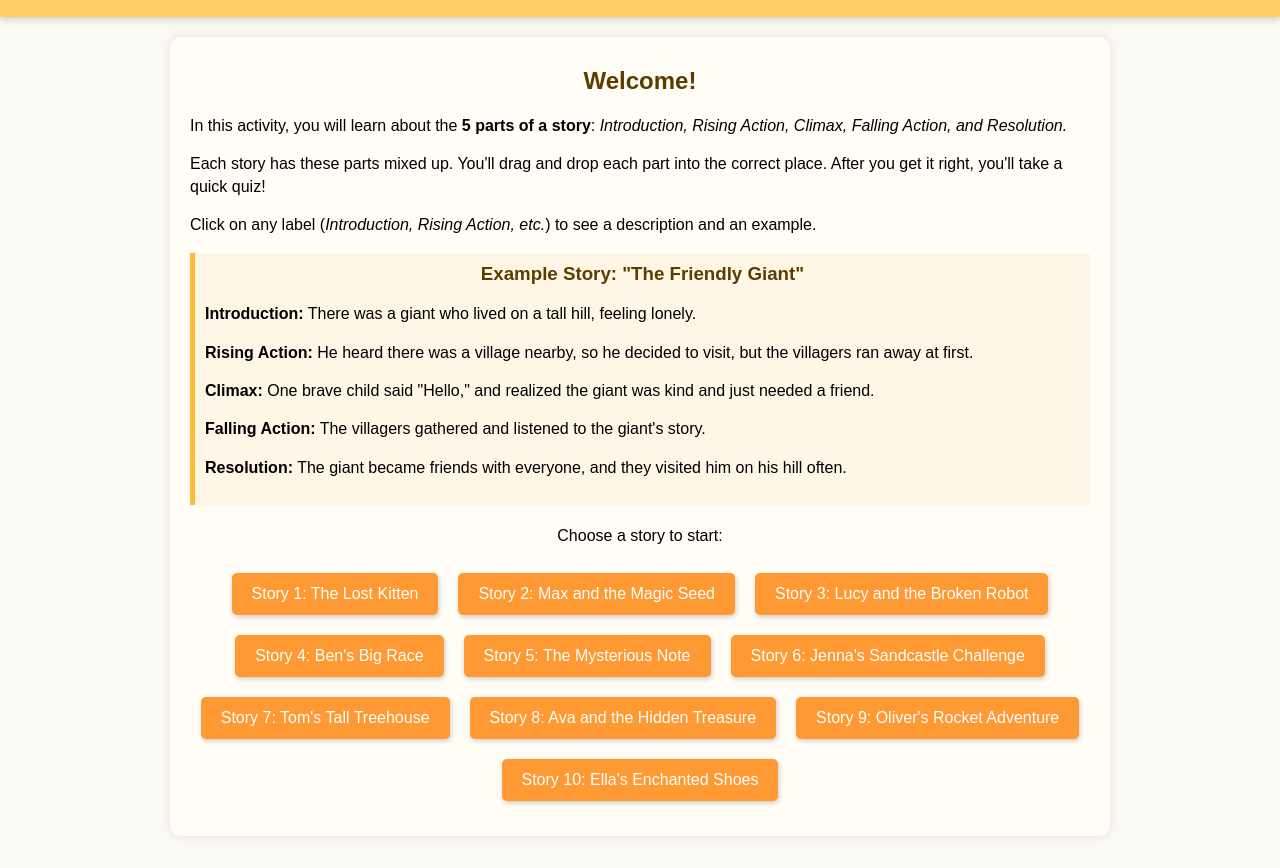
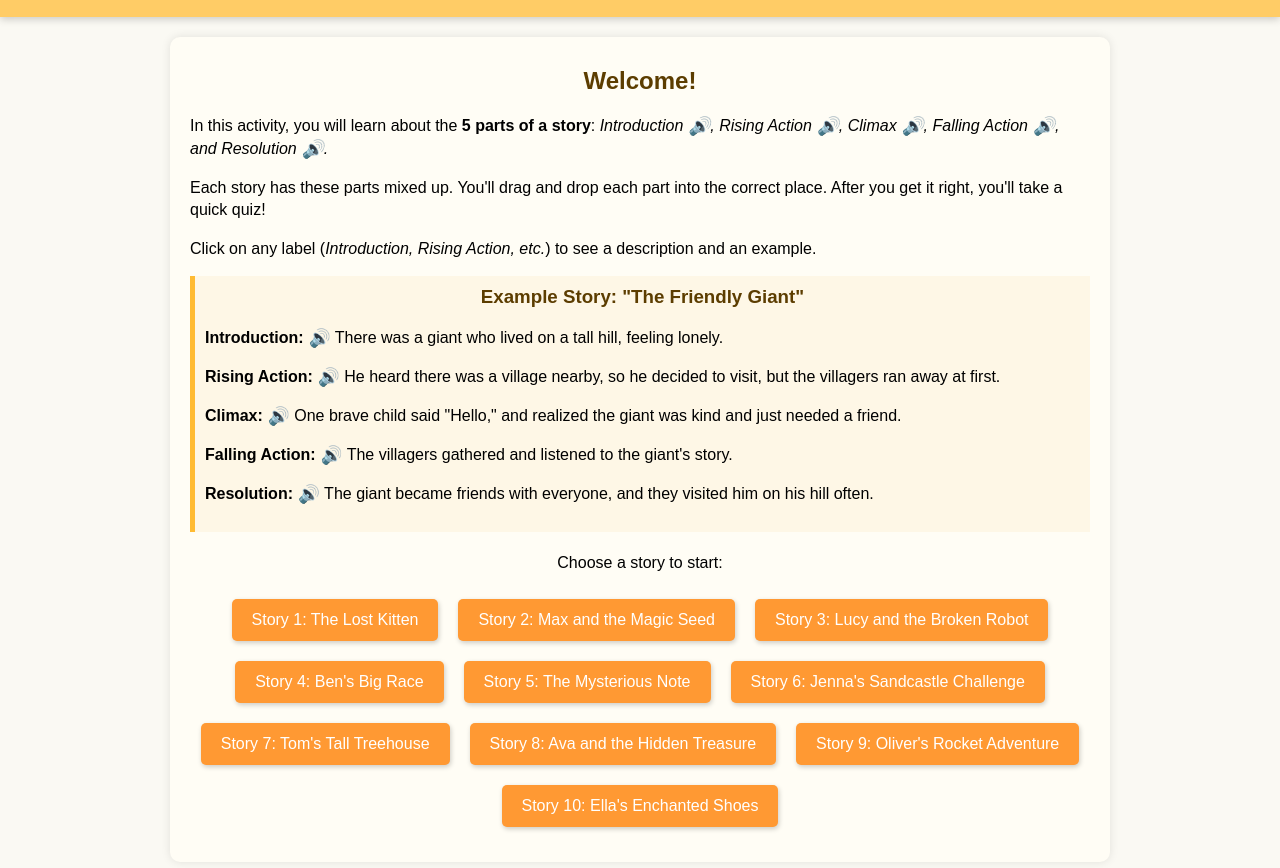
Before and after one commit to prtmdd4/storystructures, a plain HTML site: page index.html in a window 1280 px wide. Shown: the part 60-928 px from the top of the page. Drawn offline with Linux system fonts and the light colour scheme.

Commit message:
added sounds to all

```diff
--- a/index.html
+++ b/index.html
@@ -277,7 +277,7 @@
     <h2>Welcome!</h2>
     <p>
       In this activity, you will learn about the <strong>5 parts of a story</strong>:
-      <em>Introduction, Rising Action, Climax, Falling Action, and Resolution.</em>
+      <em>Introduction<span class="speaker-icon" onclick="playAudio('introduction')">🔊</span>, Rising Action<span class="speaker-icon" onclick="playAudio('rising')">🔊</span>, Climax<span class="speaker-icon" onclick="playAudio('climax')">🔊</span>, Falling Action<span class="speaker-icon" onclick="playAudio('falling')">🔊</span>, and Resolution<span class="speaker-icon" onclick="playAudio('resolution')">🔊</span>.</em>
     </p>
     <p>
       Each story has these parts mixed up. You'll drag and drop each part into the correct place.
@@ -288,11 +288,11 @@
     </p>
     <div class="example-story">
       <h3>Example Story: "The Friendly Giant"</h3>
-      <p><strong>Introduction:</strong> There was a giant who lived on a tall hill, feeling lonely.</p>
-      <p><strong>Rising Action:</strong> He heard there was a village nearby, so he decided to visit, but the villagers ran away at first.</p>
-      <p><strong>Climax:</strong> One brave child said "Hello," and realized the giant was kind and just needed a friend.</p>
-      <p><strong>Falling Action:</strong> The villagers gathered and listened to the giant's story.</p>
-      <p><strong>Resolution:</strong> The giant became friends with everyone, and they visited him on his hill often.</p>
+      <p><strong>Introduction:<span class="speaker-icon" onclick="playAudio('introduction')">🔊</span></strong> There was a giant who lived on a tall hill, feeling lonely.</p>
+      <p><strong>Rising Action:<span class="speaker-icon" onclick="playAudio('rising')">🔊</span></strong> He heard there was a village nearby, so he decided to visit, but the villagers ran away at first.</p>
+      <p><strong>Climax:<span class="speaker-icon" onclick="playAudio('climax')">🔊</span></strong> One brave child said "Hello," and realized the giant was kind and just needed a friend.</p>
+      <p><strong>Falling Action:<span class="speaker-icon" onclick="playAudio('falling')">🔊</span></strong> The villagers gathered and listened to the giant's story.</p>
+      <p><strong>Resolution:<span class="speaker-icon" onclick="playAudio('resolution')">🔊</span></strong> The giant became friends with everyone, and they visited him on his hill often.</p>
     </div>
     <p style="text-align:center;">Choose a story to start:</p>
     <div class="navigation-buttons" style="display: flex; flex-wrap: wrap; justify-content: center; gap: 10px;">
```
